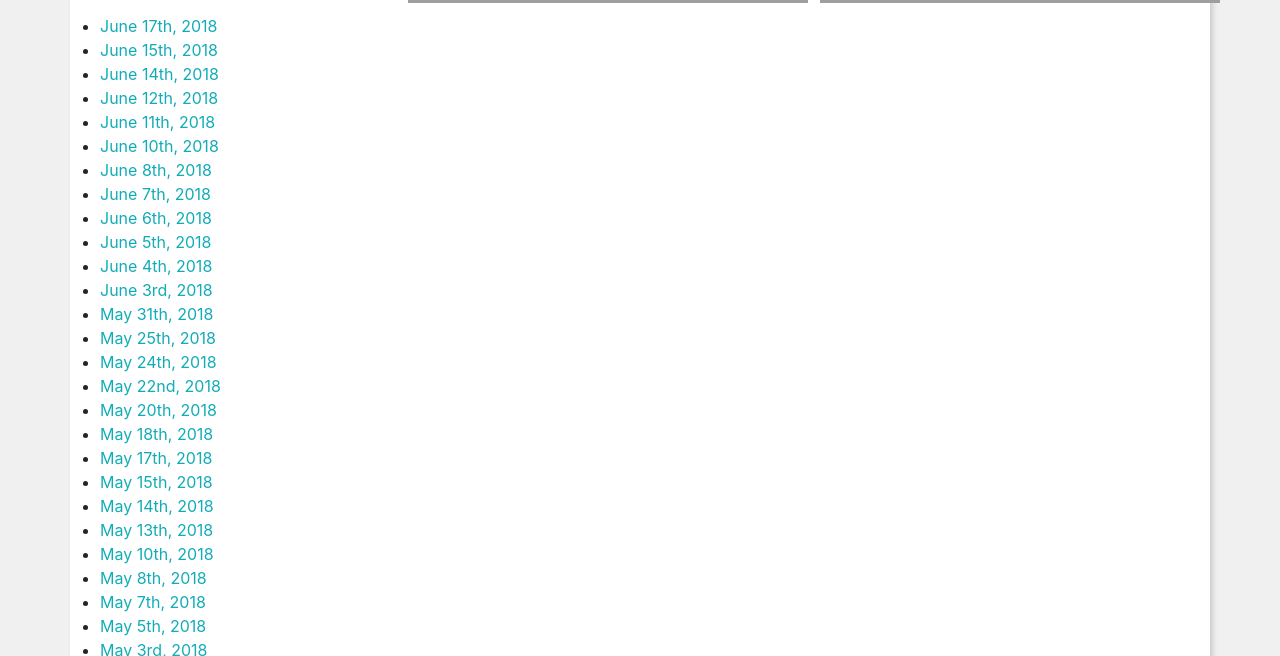
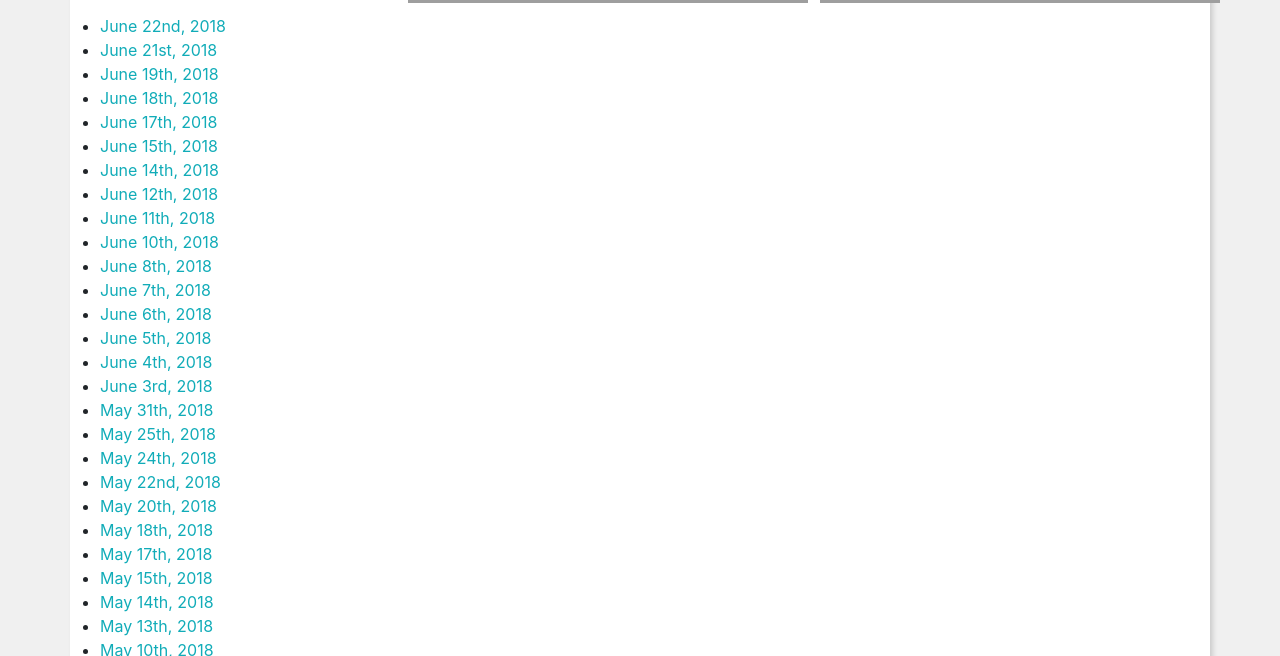
Before and after one commit to DeviCatOutlet/devicatoutlet.github.io, a Jekyll site: the page built from gratitudeboard.md, in a window 1280 px wide and 900 px high, scrolled down 1286 px, cut to the strip 244-900 px from the top of the window. Built offline with Jekyll 4.4.1, drawn with Linux system fonts in a browser that asks for light colours; nearby versions of some CDN libraries; our own code applies the rules of GitHub Pages for plain Markdown files.

Commit message:
Import gratitude board

```diff
--- a/gratitudeboard.md
+++ b/gratitudeboard.md
@@ -11,6 +11,10 @@
 
 ## Twitch Gratitude Board
 
+* [June 22nd, 2018](https://twitter.com/DeviCatOutlet/status/1009981414224384001)
+* [June 21st, 2018](https://twitter.com/DeviCatOutlet/status/1009811214745169920)
+* [June 19th, 2018](https://twitter.com/DeviCatOutlet/status/1008883775508484097)
+* [June 18th, 2018](https://twitter.com/DeviCatOutlet/status/1008523071005831170)
 * [June 17th, 2018](https://twitter.com/DeviCatOutlet/status/1008162404901978113)
 * [June 15th, 2018](https://twitter.com/DeviCatOutlet/status/1007438676815736838)
 * [June 14th, 2018](https://twitter.com/DeviCatOutlet/status/1007072577074925568)
```
